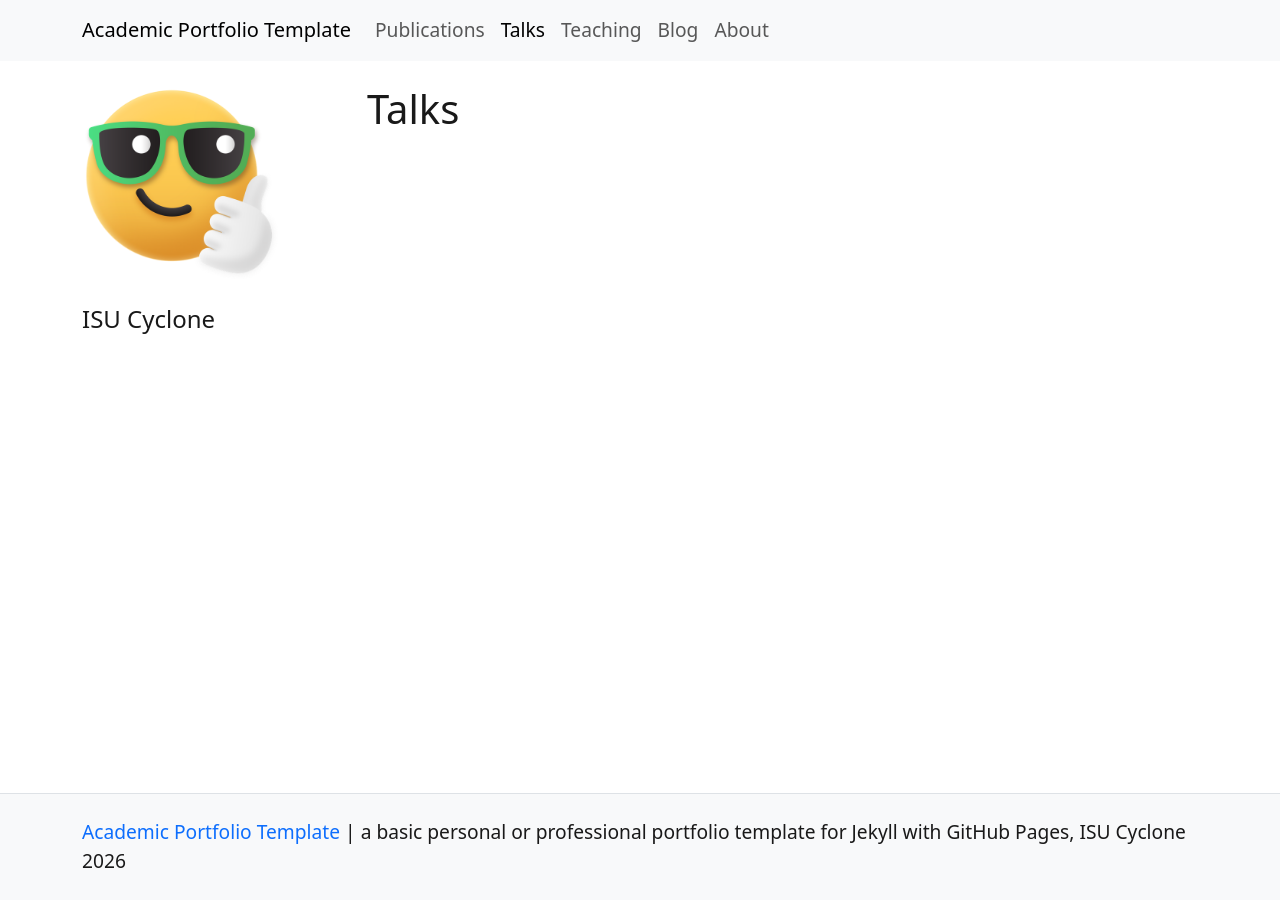
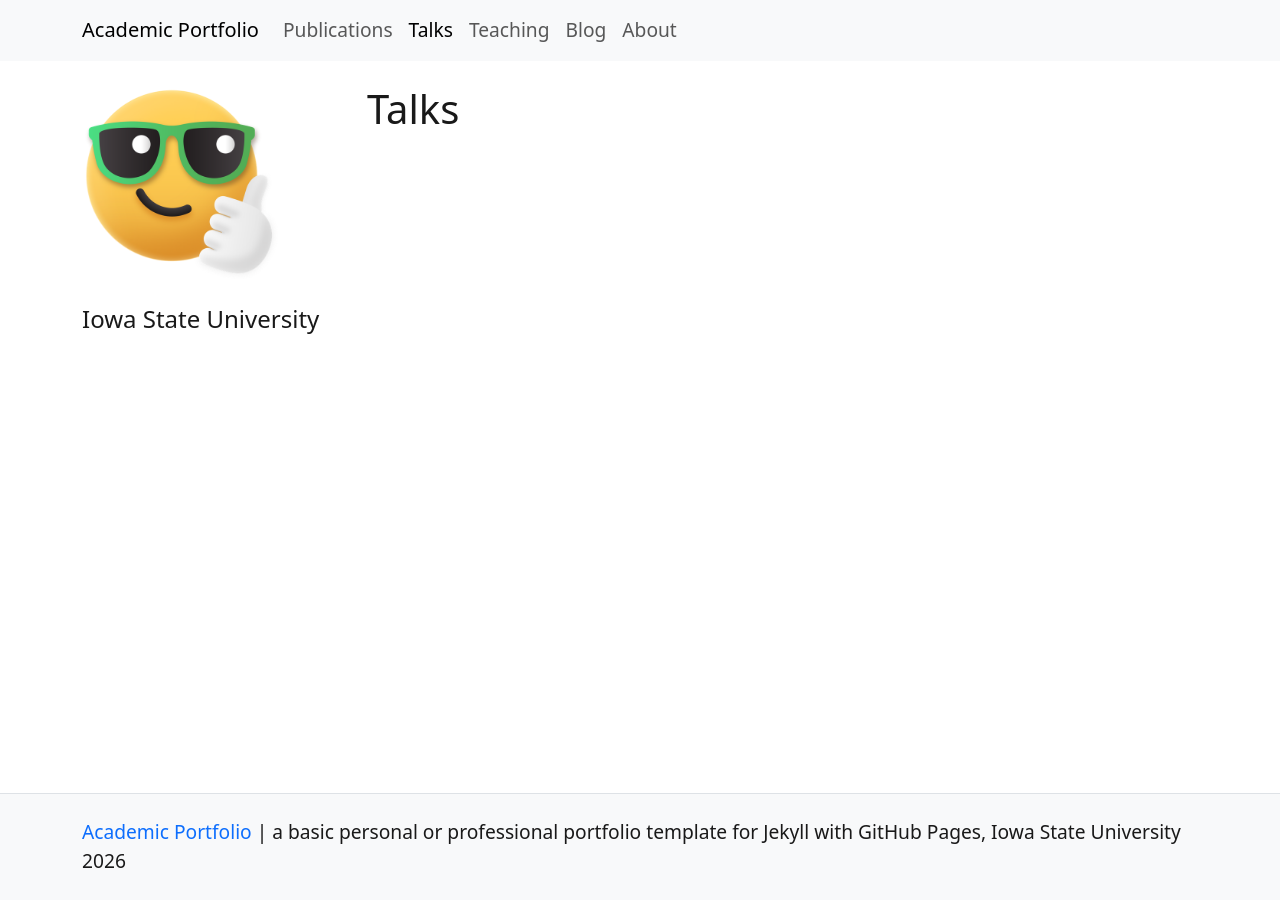
Before and after one commit to KyleDeLong-ORDER66/kyle-delong-portfolio, a Jekyll site: the page built from pages/talks.md, in a window 1280 px wide. Built offline with Jekyll 4.4.1, drawn with Linux system fonts in a browser that asks for light colours; nearby versions of some CDN libraries.

Commit message:
Update _config.yml
Example working with changes

```diff
--- a/_config.yml
+++ b/_config.yml
@@ -9,10 +9,10 @@
 #######
 # SITE SETTINGS
 #
-title: Academic Portfolio Template
+title: Academic Portfolio
 description: "a basic personal or professional portfolio template for Jekyll with GitHub Pages"
 year: 2026
-author: ISU Cyclone
+author: Iowa State University
 bio:
 
 # PERSONAL URLS
```
